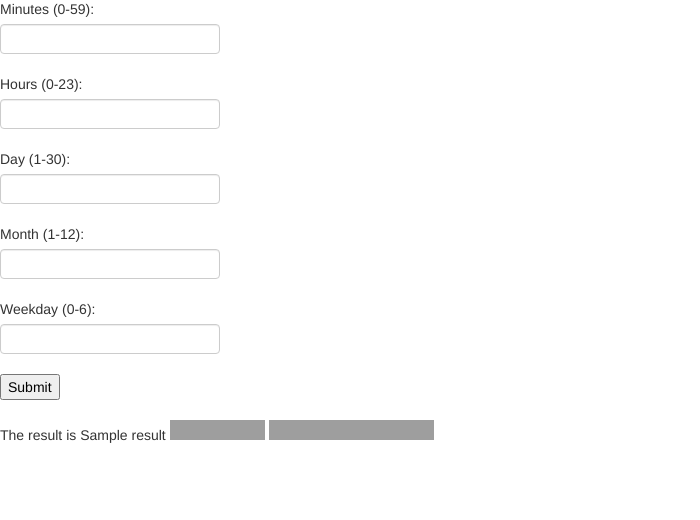
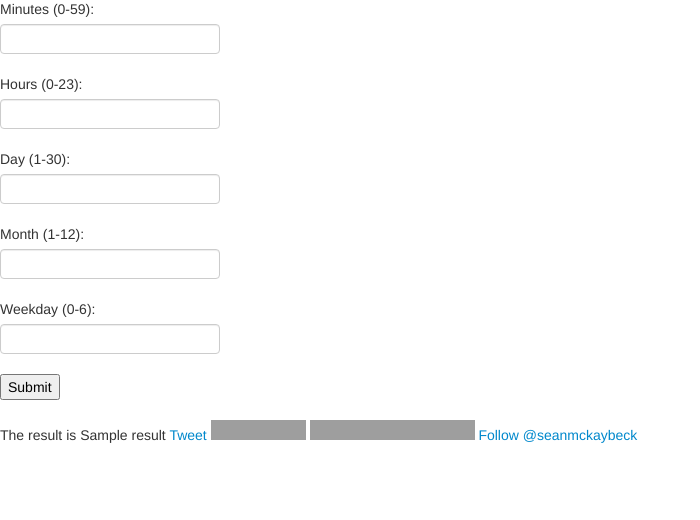
Before and after one commit to seanmckaybeck/cron_app, a Flask app: template templates/index.html in a window 1280 px wide. Shown: the part 161-681 px from the top of the page, without its empty margins (0-700 px from the left). Run offline with Flask 2, Linux system fonts and the light colour scheme; the template is opened without the code that fills it: values named after a table or form of the project are taken from there, most other values are stand-ins (such as "Sample title", 1, 10 or a date in 2020); some libraries are stand-ins or nearby versions; grey boxes are pictures that could not be loaded.

Commit message:
Added twitter buttons

```diff
--- a/templates/index.html
+++ b/templates/index.html
@@ -32,12 +32,22 @@ Fill it out, click submit, and a configuration will be generated for you.
 
 {% if result %}
 The result is {{result}}
+
+<!-- tweet -->
+<a href="https://twitter.com/share" class="twitter-share-button" data-url="http://thaweatherman.pythonanywhere.com" data-text="I just easily configured a cronjob! You can too at" data-size="large" data-hashtags="linux">Tweet</a>
+<script>!function(d,s,id){var js,fjs=d.getElementsByTagName(s)[0],p=/^http:/.test(d.location)?'http':'https';if(!d.getElementById(id)){js=d.createElement(s);js.id=id;js.src=p+'://platform.twitter.com/widgets.js';fjs.parentNode.insertBefore(js,fjs);}}(document, 'script', 'twitter-wjs');</script>
 {% endif %}
 
+<!-- github fork -->
 <iframe src="http://ghbtns.com/github-btn.html?user=ThaWeatherman&repo=cron_app&type=fork&count=true"
       allowtransparency="true" frameborder="0" scrolling="0" width="95" height="20"></iframe>
 
+<!-- github follow -->
 <iframe src="http://ghbtns.com/github-btn.html?user=ThaWeatherman&type=follow&count=true"
       allowtransparency="true" frameborder="0" scrolling="0" width="165" height="20"></iframe>
 
+<!-- twitter follow -->
+<a href="https://twitter.com/seanmckaybeck" class="twitter-follow-button" data-show-count="false" data-size="large">Follow @seanmckaybeck</a>
+<script>!function(d,s,id){var js,fjs=d.getElementsByTagName(s)[0],p=/^http:/.test(d.location)?'http':'https';if(!d.getElementById(id)){js=d.createElement(s);js.id=id;js.src=p+'://platform.twitter.com/widgets.js';fjs.parentNode.insertBefore(js,fjs);}}(document, 'script', 'twitter-wjs');</script>
+
 {% endblock %}
```
